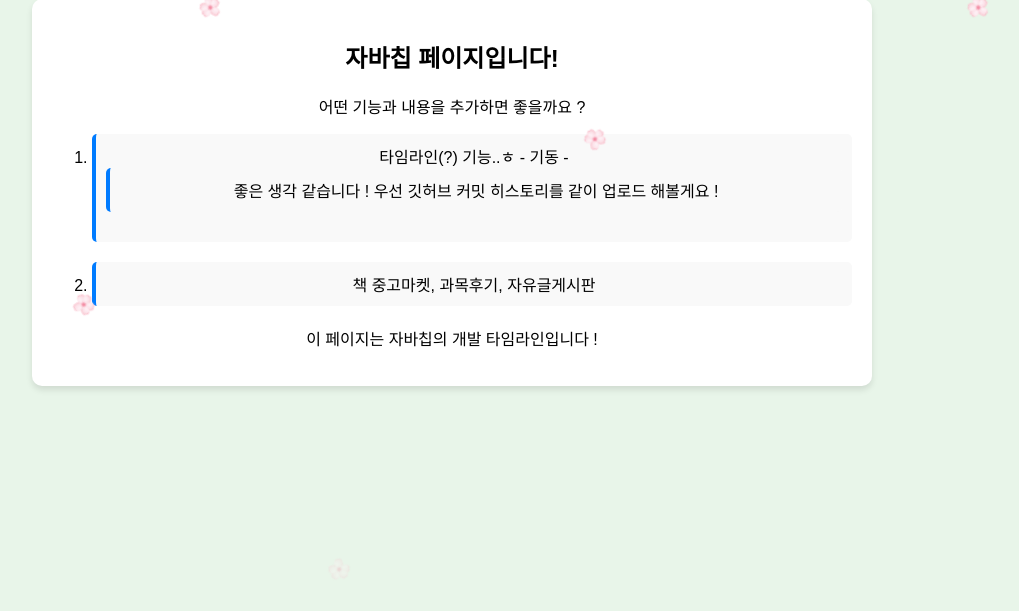
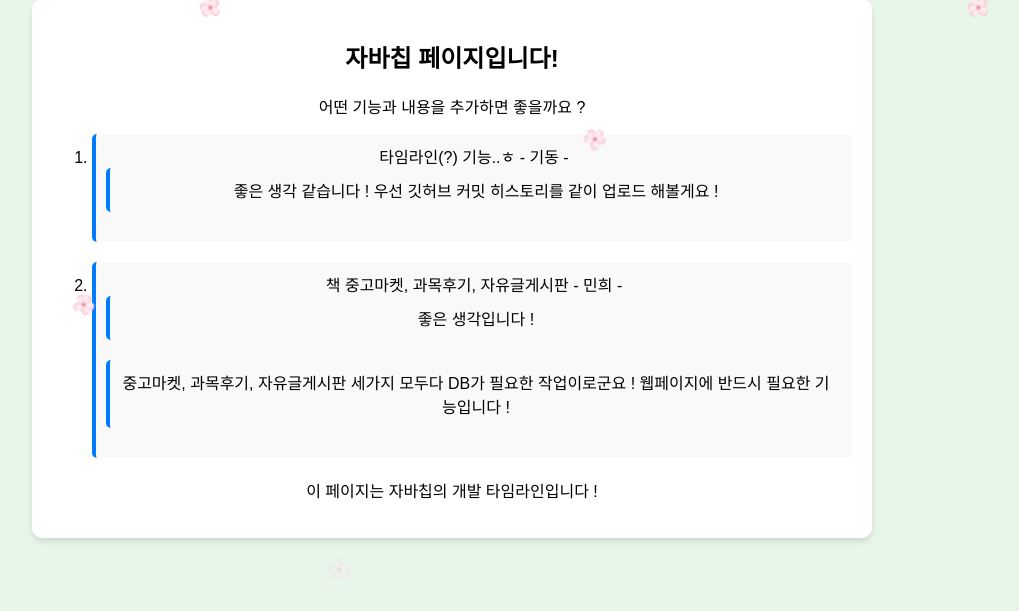
Before and after one commit to JiHunHeo/softwareContest, a Flask app: page /about in a window 1280 px wide. Shown: the part 95-706 px from the top of the page, without its empty margins (188-1207 px from the left). Run offline with Flask 3, Linux system fonts and the light colour scheme.

Commit message:
의견에 대한 답변 추가 커밋

```diff
--- a/main/templates/about.html
+++ b/main/templates/about.html
@@ -8,7 +8,13 @@
             <li>좋은 생각 같습니다 ! 우선 깃허브 커밋 히스토리를 같이 업로드 해볼게요 !</li>
         </ul>
     </li>
-    <li> 책 중고마켓, 과목후기, 자유글게시판 </li>
+    <li>
+        책 중고마켓, 과목후기, 자유글게시판 - 민희 -
+        <ul>
+            <li>좋은 생각입니다 !</li>
+            <li>중고마켓, 과목후기, 자유글게시판 세가지 모두다 DB가 필요한 작업이로군요 ! 웹페이지에 반드시 필요한 기능입니다 !</li>
+        </ul>
+    </li>
 </ol>
 <p>이 페이지는 자바칩의 개발 타임라인입니다 !</p>
 {% endblock %}
```
